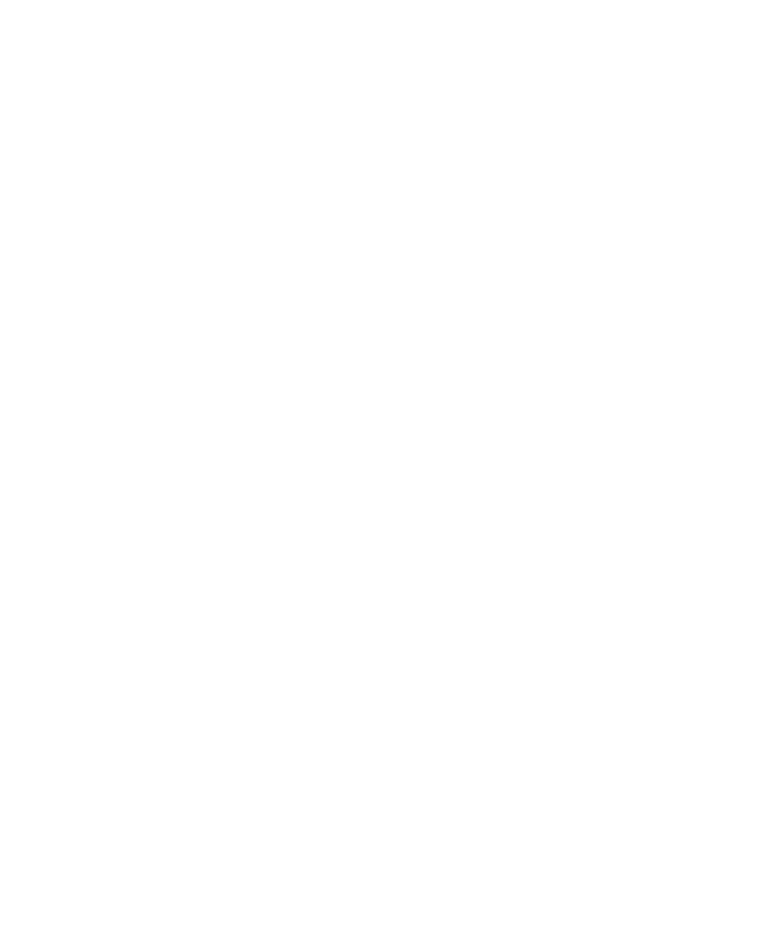
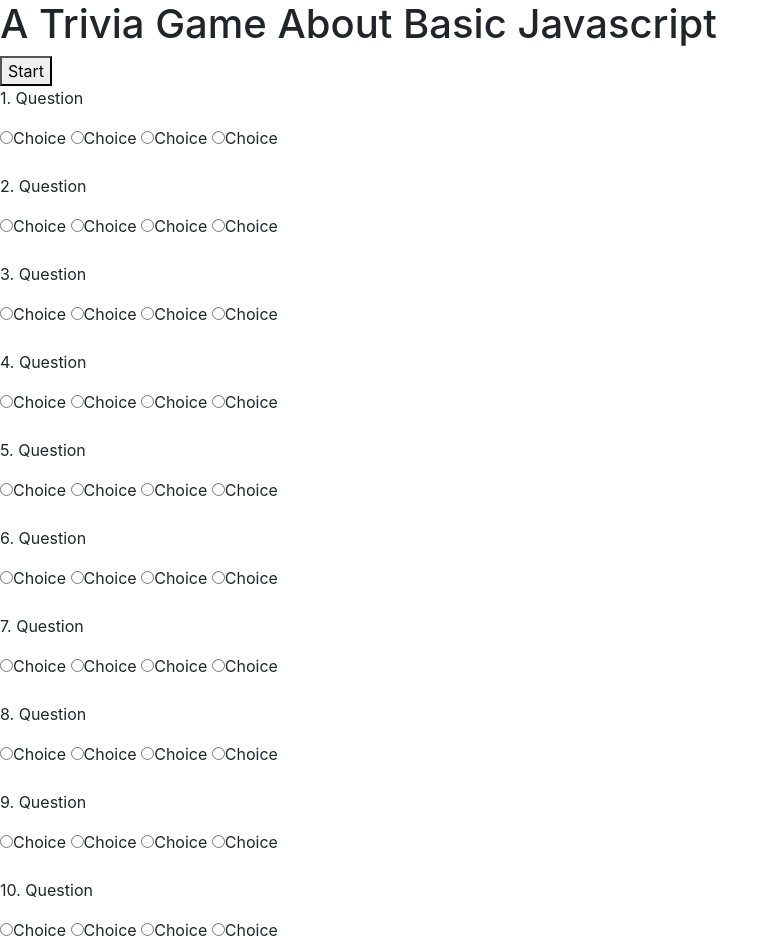
Before and after one commit to coffeemetalcode/Trivia-Game, a plain HTML site: page index.html in a window 1280 px wide. Shown: the whole page, without its empty margins (0-779 px from the left). Before the commit the page ends 800 px from the top, so only its background shows below. Drawn offline with nearby package versions, Linux system fonts and the light colour scheme.

Commit message:
Working timer (kind of)

```diff
--- a/assets/javascript/javascript.js
+++ b/assets/javascript/javascript.js
@@ -0,0 +1,46 @@
+// Javascript Trivia Game - Answer basic questions about Javascript
+
+// Create a timer
+window.onload = function () {
+  $("#start").on("click", clock.start);
+};
+
+var intervalId;
+
+var clockRunning = false;
+
+var clock = {
+
+  time: 5,
+
+  reset: function () {
+
+    clock.time = 0;
+
+    $("#timer").text("Time Remaining: 120 Seconds");
+
+  },
+  start: function () {
+
+    if (!clockRunning) {
+      intervalId = setInterval(clock.count, 1000);
+      clockRunning = true;
+    }
+
+  },
+  count: function () {
+
+    clock.time--;
+
+    console.log(clock.time);
+
+    $("#timer").text("Time Remaining: " + clock.time + " Seconds");
+  },
+};
+
+
+// Create an event listener that listens for a click on the "Start" button
+
+// Create an event listener that listens for a click on the "Done" button
+
+// Create a function that counts correct, incorrect, and unanswered questions when the time runs out or the "Done" button is clicked
--- a/index.html
+++ b/index.html
@@ -11,11 +11,149 @@
   <link rel="stylesheet" type="text/css" href="https://stackpath.bootstrapcdn.com/bootstrap/4.1.3/css/bootstrap.min.css">
   <!-- Pull in local CSS -->
   <link rel="stylesheet" type="text/css" href="assets/css/style.css">
-  <title>Trivia Game</title>
+  <title>Javascript Trivia Game</title>
 
 </head>
 
 <body>
+  <h1>A Trivia Game About Basic Javascript</h1>
+
+  <div>
+    <button id="start">Start</button>
+  </div>
+
+  <div id="timer"></div>
+
+  <!-- The next section sets up the quetion divs and answer choices. Use the value 'correct' to capture and count correct responses, and 'incorrect' to capture and count incorrect responses in the *.js file -->
+  <div class="question">
+    <p>
+      1. Question
+    </p>
+    <form>
+      <!-- move the position of the correct response around for variety -->
+      <input type="radio" name="q1" value="correct">Choice
+      <input type="radio" name="q1" value="incorrect">Choice
+      <input type="radio" name="q1" value="incorrect">Choice
+      <input type="radio" name="q1" value="incorrect">Choice
+    </form>
+    <br>
+  </div>
+  <div class="question">
+    <p>
+      2. Question
+    </p>
+    <form>
+      <!-- move the position of the correct response around for variety -->
+      <input type="radio" name="q1" value="correct">Choice
+      <input type="radio" name="q1" value="incorrect">Choice
+      <input type="radio" name="q1" value="incorrect">Choice
+      <input type="radio" name="q1" value="incorrect">Choice
+    </form>
+    <br>
+  </div>
+  <div class="question">
+    <p>
+      3. Question
+    </p>
+    <form>
+      <!-- move the position of the correct response around for variety -->
+      <input type="radio" name="q1" value="correct">Choice
+      <input type="radio" name="q1" value="incorrect">Choice
+      <input type="radio" name="q1" value="incorrect">Choice
+      <input type="radio" name="q1" value="incorrect">Choice
+    </form>
+    <br>
+  </div>
+  <div class="question">
+    <p>
+      4. Question
+    </p>
+    <form>
+      <!-- move the position of the correct response around for variety -->
+      <input type="radio" name="q1" value="correct">Choice
+      <input type="radio" name="q1" value="incorrect">Choice
+      <input type="radio" name="q1" value="incorrect">Choice
+      <input type="radio" name="q1" value="incorrect">Choice
+    </form>
+    <br>
+  </div>
+  <div class="question">
+    <p>
+      5. Question
+    </p>
+    <form>
+      <!-- move the position of the correct response around for variety -->
+      <input type="radio" name="q1" value="correct">Choice
+      <input type="radio" name="q1" value="incorrect">Choice
+      <input type="radio" name="q1" value="incorrect">Choice
+      <input type="radio" name="q1" value="incorrect">Choice
+    </form>
+    <br>
+  </div>
+  <div class="question">
+    <p>
+      6. Question
+    </p>
+    <form>
+      <!-- move the position of the correct response around for variety -->
+      <input type="radio" name="q1" value="correct">Choice
+      <input type="radio" name="q1" value="incorrect">Choice
+      <input type="radio" name="q1" value="incorrect">Choice
+      <input type="radio" name="q1" value="incorrect">Choice
+    </form>
+    <br>
+  </div>
+  <div class="question">
+    <p>
+      7. Question
+    </p>
+    <form>
+      <!-- move the position of the correct response around for variety -->
+      <input type="radio" name="q1" value="correct">Choice
+      <input type="radio" name="q1" value="incorrect">Choice
+      <input type="radio" name="q1" value="incorrect">Choice
+      <input type="radio" name="q1" value="incorrect">Choice
+    </form>
+    <br>
+  </div>
+  <div class="question">
+    <p>
+      8. Question
+    </p>
+    <form>
+      <!-- move the position of the correct response around for variety -->
+      <input type="radio" name="q1" value="correct">Choice
+      <input type="radio" name="q1" value="incorrect">Choice
+      <input type="radio" name="q1" value="incorrect">Choice
+      <input type="radio" name="q1" value="incorrect">Choice
+    </form>
+    <br>
+  </div>
+  <div class="question">
+    <p>
+      9. Question
+    </p>
+    <form>
+      <!-- move the position of the correct response around for variety -->
+      <input type="radio" name="q1" value="correct">Choice
+      <input type="radio" name="q1" value="incorrect">Choice
+      <input type="radio" name="q1" value="incorrect">Choice
+      <input type="radio" name="q1" value="incorrect">Choice
+    </form>
+    <br>
+  </div>
+  <div class="question">
+    <p>
+      10. Question
+    </p>
+    <form>
+      <!-- move the position of the correct response around for variety -->
+      <input type="radio" name="q1" value="correct">Choice
+      <input type="radio" name="q1" value="incorrect">Choice
+      <input type="radio" name="q1" value="incorrect">Choice
+      <input type="radio" name="q1" value="incorrect">Choice
+    </form>
+  </div>
 
 
   <script src="assets/javascript/javascript.js"></script>
```
Also changed, not shown: assets/javascript/timer.js (added, +153 -0 lines), 1 other file.
